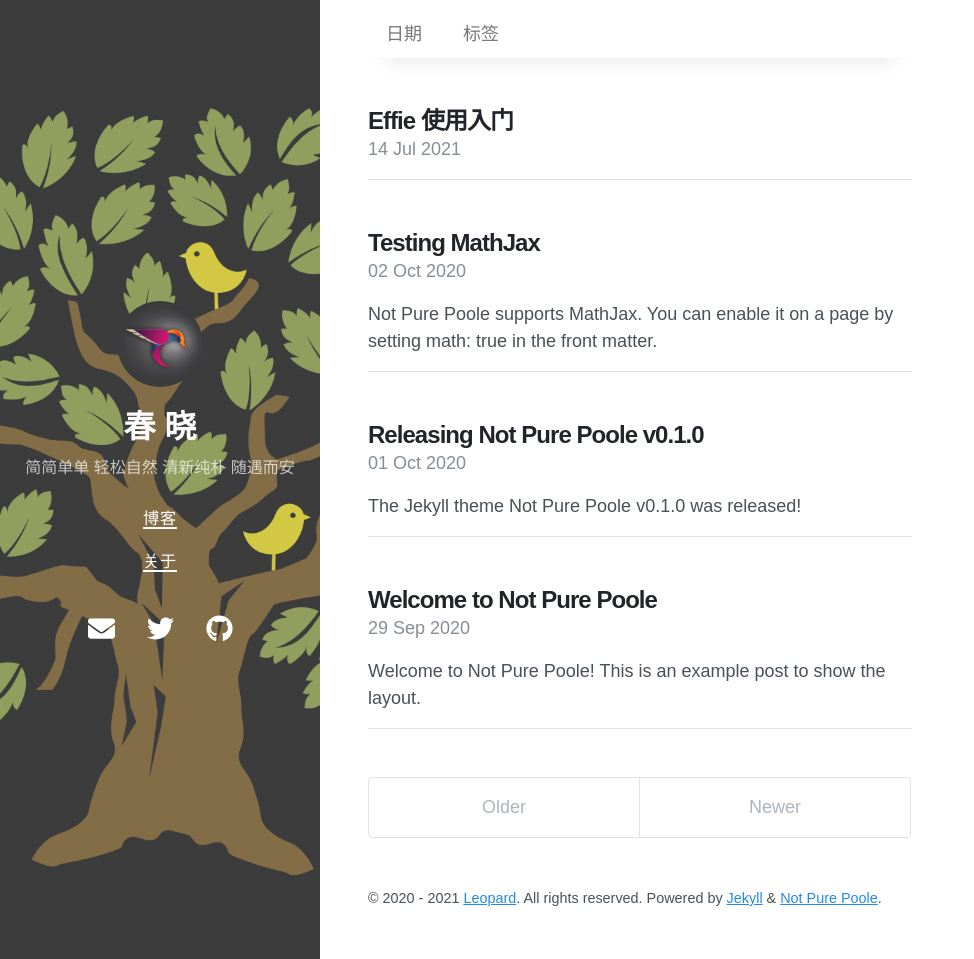
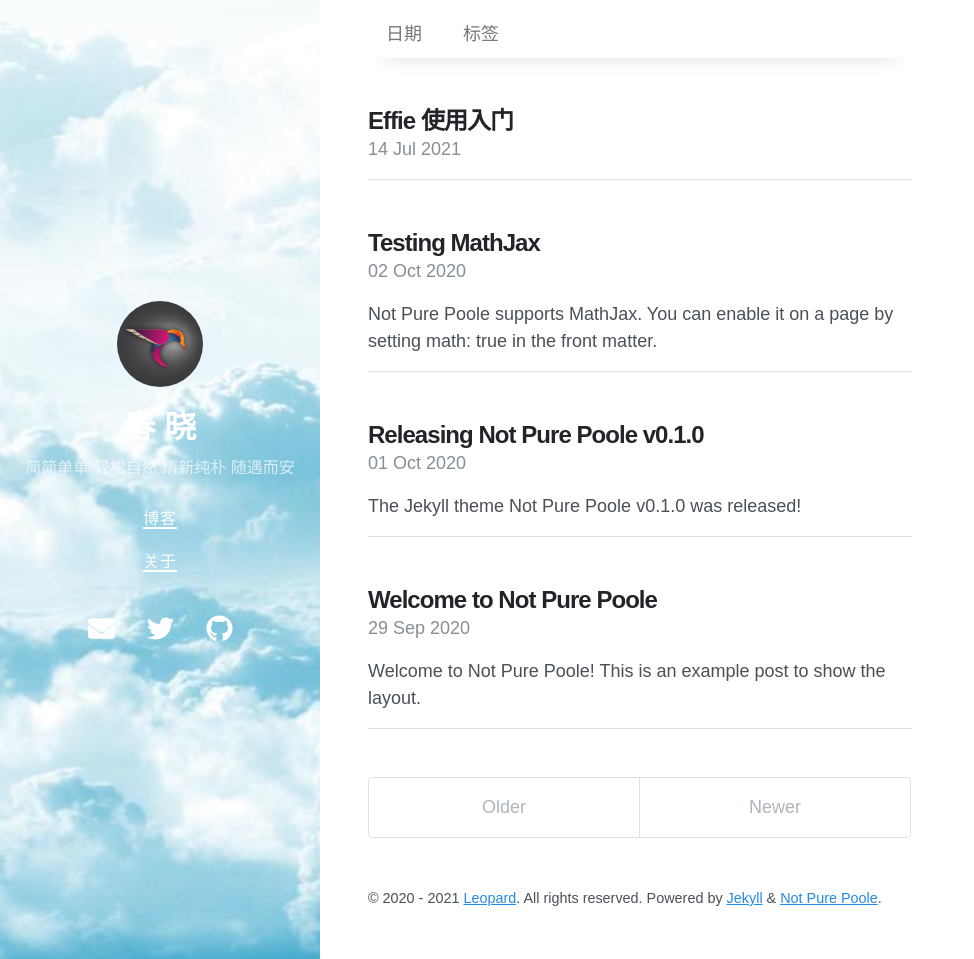
Before and after one commit to singaloud/singaloud.GitHub.io, a Jekyll site: the page built from index.html, in a window 1280 px wide and 959 px high. Shown: the whole window, without its empty margins (0-974 px from the left). Built offline with Jekyll 4.4.1, drawn with Linux system fonts in a browser that asks for light colours; nearby versions of some CDN libraries; the list of posts is cut into pages by our own code.

Commit message:
Update _config.yml

```diff
--- a/_config.yml
+++ b/_config.yml
@@ -5,7 +5,7 @@ url: https://singaloud.github.io
 avatar: /hummingbird.svg
 paginate: 5
 permalink: pretty
-cover_image: /tree.png
+cover_image: /clouds.svg
 
 # Gems
 plugins:
```
